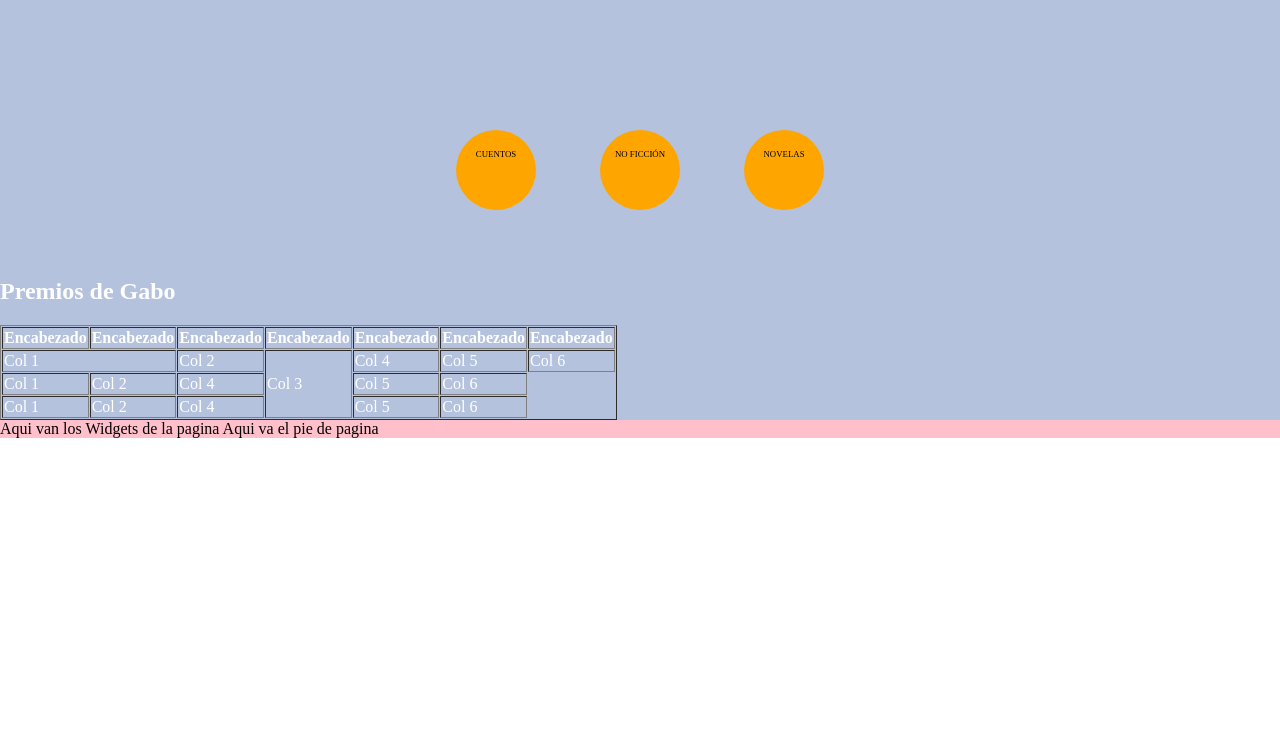
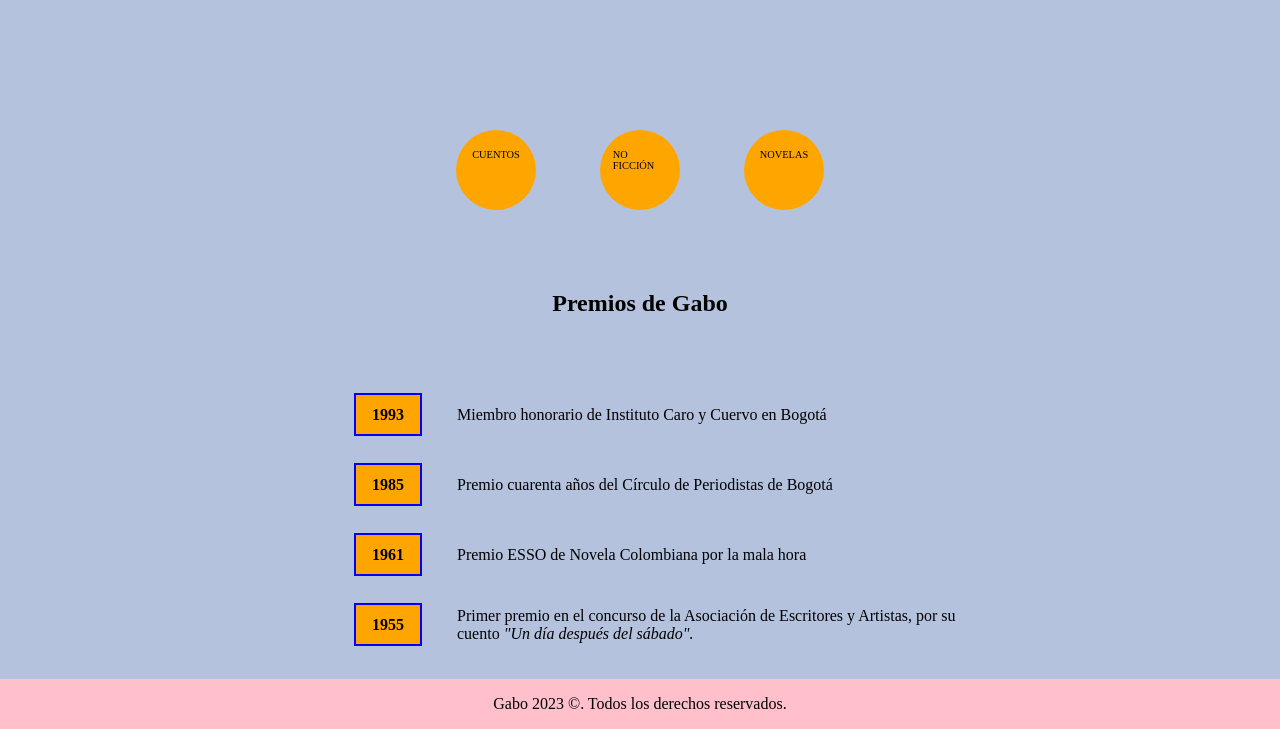
Before and after one commit to cxtalin2/web-gabo, a plain HTML site: page index.html in a window 1280 px wide. Shown: the part 323-1052 px from the top of the page. Before the commit the page ends 800 px from the top, so only its background shows below. Drawn offline with Linux system fonts and the light colour scheme.

Commit message:
index.html: Ajustes a la sección de Premios, agregamos footer de Copyright.

```diff
--- a/css/main.css
+++ b/css/main.css
@@ -78,15 +78,52 @@ li.section-item {
     align-items: flex-start;
 }
 
+table {
+    width: 50%;
+    margin: 0 auto;
+    padding: 0 0 2rem;
+}
+
+h2.premios-title {
+    text-align: center;
+    margin: 2rem 0 3rem 0;
+}
+
+.date {
+    border: 2px solid blue;
+    background: orange;
+    padding: 0.7rem 1rem;
+    font-weight: bold;
+}
+
+section.Premios {
+    color: black;
+}
+
+tr {
+    height: 40px;
+}
+
+td {
+    padding-left: 2rem;
+}
+
 a.text-anchor {
-    font-size: .55rem;
+    font-size: 0.65rem;
     padding: 1.2rem 0.8rem;
     margin: 0;
     text-transform: uppercase;
 }
-
-
+.primer-premio {
+    height: 6rem;
+}
 
 footer {
     background-color: pink;
 }
+
+p.copyright {
+    margin: 0;
+    padding: 16px;
+    text-align: center;
+}
--- a/index.html
+++ b/index.html
@@ -39,45 +39,26 @@
        <section class="Premios">
         <h2 class="premios-title">Premios de Gabo</h2>
 
-        <table border="1" cellspacing="1" cellpadding="1">
-            <thead>
-                <tr>
-                    <th>Encabezado</th>
-                    <th>Encabezado</th>
-                    <th>Encabezado</th>
-                    <th>Encabezado</th>
-                    <th>Encabezado</th>
-                    <th>Encabezado</th>
-                    <th>Encabezado</th>
+        <table class="table-premios">
+            <tbody>
+                <tr class="primer-premio">
+                    <td><span class="date">1993</span></td>
+                    <td>Miembro honorario de Instituto Caro y Cuervo en Bogotá</td>
+                </tr>
+                <tr class="segundo-premio">
+                    <td><span class="date">1985</span></td>
+                    <td>Premio cuarenta años del Círculo de Periodistas de Bogotá</td>
+                </tr>
+                <tr class="primer-premio">
+                    <td ><span class="date">1961</span></td>
+                    <td>Premio ESSO de Novela Colombiana por la mala hora</td>
+                </tr>
+                <tr class="segundo-premio">
+                    <td><span class="date">1955</span></td>
+                    <td>Primer premio en el concurso de la Asociación de Escritores y Artistas, por su cuento <i>"Un día después del sábado".</i></td>
+                </tr>
 
-                </tr>
-            </thead>
-            <tr>
-                <td colspan="2">Col 1</td>
-                <td>Col 2</td>
-                <td rowspan="3">Col 3</td>
-                <td>Col 4</td>
-                <td>Col 5</td>
-                <td>Col 6</td>
-            </tr>
-
-            <tr>
-                <td>Col 1</td>
-                <td>Col 2</td>
-
-                <td>Col 4</td>
-                <td>Col 5</td>
-                <td>Col 6</td>
-            </tr>
-
-            <tr>
-                <td>Col 1</td>
-                <td>Col 2</td>
-
-                <td>Col 4</td>
-                <td>Col 5</td>
-                <td>Col 6</td>
-            </tr>
+            </tbody>
         </table>
 
        </section>
@@ -85,8 +66,7 @@
 
     </main>
     <footer class="footer">
-        Aqui van los Widgets de la pagina
-        Aqui va el pie de pagina
+        <p class="copyright">Gabo 2023 &copy;. Todos los derechos reservados.</p>
     </footer>
 
     <script src="./js/main.js"></script>
```
